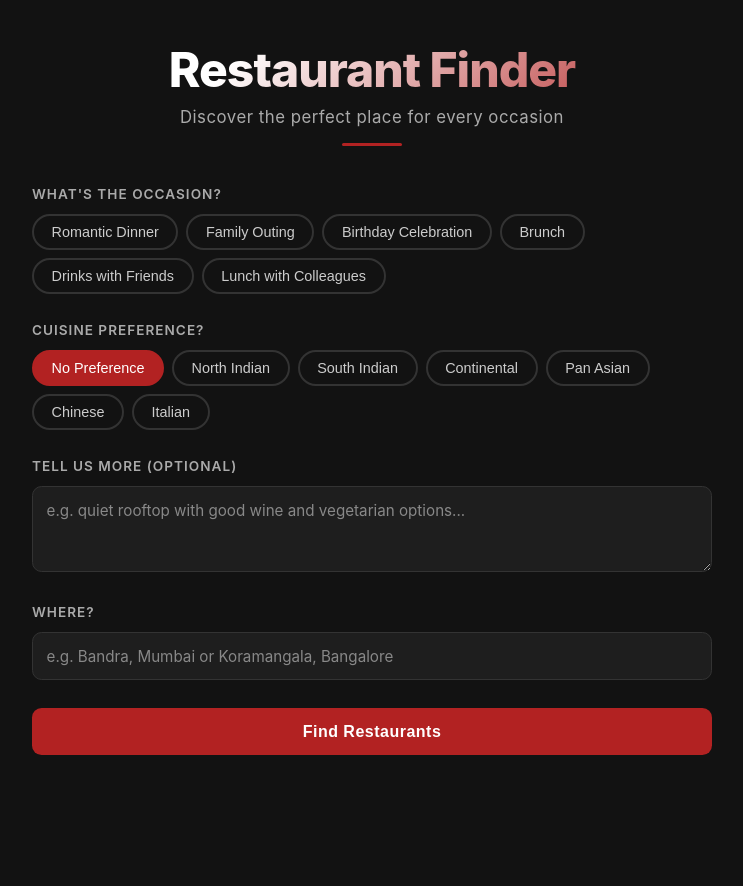
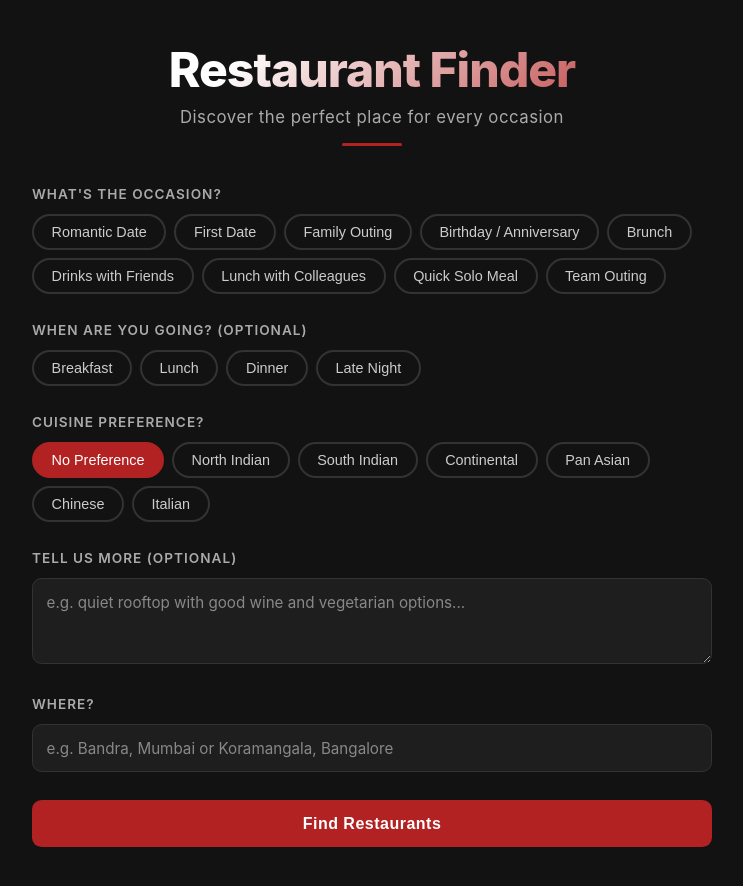
Before and after one commit to vishesh-arora/restaurant-finder, a Next.js app: page / in a window 1280 px wide. Shown: the top 886 px of the page, without its empty margins (268-1011 px from the left). Before the commit the page ends 827 px from the top, so only its background shows below. Built offline with nearby package versions, Linux system fonts and the light colour scheme.

Commit message:
Update page.jsx

```diff
--- a/app/page.jsx
+++ b/app/page.jsx
@@ -3,12 +3,15 @@
 import { useState } from 'react'
 
 const CATEGORIES = [
-  { id: 'romantic', label: 'Romantic Dinner' },
+  { id: 'romantic', label: 'Romantic Date' },
+  { id: 'first_date', label: 'First Date' },
   { id: 'family', label: 'Family Outing' },
-  { id: 'birthday', label: 'Birthday Celebration' },
+  { id: 'birthday', label: 'Birthday / Anniversary' },
   { id: 'brunch', label: 'Brunch' },
   { id: 'drinks', label: 'Drinks with Friends' },
   { id: 'lunch', label: 'Lunch with Colleagues' },
+  { id: 'solo', label: 'Quick Solo Meal' },
+  { id: 'team', label: 'Team Outing' },
 ]
 
 const CUISINES = [
@@ -21,9 +24,17 @@ const CUISINES = [
   { id: 'italian', label: 'Italian' },
 ]
 
+const MEALTIMES = [
+  { id: 'breakfast', label: 'Breakfast' },
+  { id: 'lunch', label: 'Lunch' },
+  { id: 'dinner', label: 'Dinner' },
+  { id: 'late_night', label: 'Late Night' },
+]
+
 export default function Home() {
   const [selectedCategory, setSelectedCategory] = useState(null)
   const [selectedCuisine, setSelectedCuisine] = useState('any')
+  const [selectedMealtime, setSelectedMealtime] = useState(null)
   const [freeText, setFreeText] = useState('')
   const [location, setLocation] = useState('')
   const [allResults, setAllResults] = useState([])
@@ -55,6 +66,7 @@ export default function Home() {
         body: JSON.stringify({
           category: selectedCategory,
           cuisine: selectedCuisine,
+          mealtime: selectedMealtime,
           freeText,
           location,
         }),
@@ -78,6 +90,37 @@ export default function Home() {
   const accent = '#B22222'
   const cardBg = '#1e1e1e'
   const borderColor = '#2a2a2a'
+
+  const PillSelector = ({ label, items, selected, onSelect, multiDeselect }) => (
+    <section style={{ marginBottom: '1.75rem' }}>
+      <h2 style={{ fontSize: '0.85rem', fontWeight: '600', color: '#aaa', textTransform: 'uppercase', letterSpacing: '1px', marginBottom: '0.75rem' }}>
+        {label}
+      </h2>
+      <div style={{ display: 'flex', flexWrap: 'wrap', gap: '0.5rem' }}>
+        {items.map((item) => {
+          const isSelected = selected === item.id
+          return (
+            <button
+              key={item.id}
+              onClick={() => onSelect(isSelected && multiDeselect ? null : item.id)}
+              style={{
+                padding: '0.5rem 1.1rem',
+                borderRadius: '999px',
+                border: `2px solid ${isSelected ? accent : '#333'}`,
+                backgroundColor: isSelected ? accent : 'transparent',
+                color: isSelected ? '#fff' : '#ccc',
+                fontWeight: '500',
+                fontSize: '0.9rem',
+                transition: 'all 0.2s',
+              }}
+            >
+              {item.label}
+            </button>
+          )
+        })}
+      </div>
+    </section>
+  )
 
   return (
     <main style={{ maxWidth: '720px', margin: '0 auto', padding: '2.5rem 1.25rem' }}>
@@ -107,65 +150,32 @@ export default function Home() {
         }} />
       </div>
 
-      {/* Category Picker */}
-      <section style={{ marginBottom: '1.75rem' }}>
-        <h2 style={{ fontSize: '0.85rem', fontWeight: '600', color: '#aaa', textTransform: 'uppercase', letterSpacing: '1px', marginBottom: '0.75rem' }}>
-          What's the occasion?
-        </h2>
-        <div style={{ display: 'flex', flexWrap: 'wrap', gap: '0.5rem' }}>
-          {CATEGORIES.map((cat) => {
-            const isSelected = selectedCategory === cat.id
-            return (
-              <button
-                key={cat.id}
-                onClick={() => setSelectedCategory(isSelected ? null : cat.id)}
-                style={{
-                  padding: '0.5rem 1.1rem',
-                  borderRadius: '999px',
-                  border: `2px solid ${isSelected ? accent : '#333'}`,
-                  backgroundColor: isSelected ? accent : 'transparent',
-                  color: isSelected ? '#fff' : '#ccc',
-                  fontWeight: '500',
-                  fontSize: '0.9rem',
-                  transition: 'all 0.2s',
-                }}
-              >
-                {cat.label}
-              </button>
-            )
-          })}
-        </div>
-      </section>
+      {/* Occasion */}
+      <PillSelector
+        label="What's the occasion?"
+        items={CATEGORIES}
+        selected={selectedCategory}
+        onSelect={setSelectedCategory}
+        multiDeselect={true}
+      />
 
-      {/* Cuisine Picker */}
-      <section style={{ marginBottom: '1.75rem' }}>
-        <h2 style={{ fontSize: '0.85rem', fontWeight: '600', color: '#aaa', textTransform: 'uppercase', letterSpacing: '1px', marginBottom: '0.75rem' }}>
-          Cuisine preference?
-        </h2>
-        <div style={{ display: 'flex', flexWrap: 'wrap', gap: '0.5rem' }}>
-          {CUISINES.map((c) => {
-            const isSelected = selectedCuisine === c.id
-            return (
-              <button
-                key={c.id}
-                onClick={() => setSelectedCuisine(c.id)}
-                style={{
-                  padding: '0.5rem 1.1rem',
-                  borderRadius: '999px',
-                  border: `2px solid ${isSelected ? accent : '#333'}`,
-                  backgroundColor: isSelected ? accent : 'transparent',
-                  color: isSelected ? '#fff' : '#ccc',
-                  fontWeight: '500',
-                  fontSize: '0.9rem',
-                  transition: 'all 0.2s',
-                }}
-              >
-                {c.label}
-              </button>
-            )
-          })}
-        </div>
-      </section>
+      {/* Mealtime */}
+      <PillSelector
+        label="When are you going? (optional)"
+        items={MEALTIMES}
+        selected={selectedMealtime}
+        onSelect={(id) => setSelectedMealtime(selectedMealtime === id ? null : id)}
+        multiDeselect={true}
+      />
+
+      {/* Cuisine */}
+      <PillSelector
+        label="Cuisine preference?"
+        items={CUISINES}
+        selected={selectedCuisine}
+        onSelect={setSelectedCuisine}
+        multiDeselect={false}
+      />
 
       {/* Free Text */}
       <section style={{ marginBottom: '1.75rem' }}>
@@ -307,7 +317,9 @@ export default function Home() {
                       )}
                     </div>
                   </div>
+
                   <p style={{ color: '#888', fontSize: '0.88rem', margin: '0.3rem 0' }}>{r.address}</p>
+
                   {r.reason && (
                     <p style={{
                       marginTop: '0.85rem',
@@ -320,6 +332,27 @@ export default function Home() {
                       {r.reason}
                     </p>
                   )}
+
+                  {/* Google Maps Link */}
+                  <a
+                    href={`https://www.google.com/maps/search/?api=1&query=${encodeURIComponent(r.name + ' ' + r.address)}`}
+                    target="_blank"
+                    rel="noopener noreferrer"
+                    style={{
+                      display: 'inline-block',
+                      marginTop: '1rem',
+                      padding: '0.4rem 0.9rem',
+                      backgroundColor: 'transparent',
+                      color: accent,
+                      border: `1.5px solid ${accent}`,
+                      borderRadius: '999px',
+                      fontSize: '0.82rem',
+                      fontWeight: '600',
+                      textDecoration: 'none',
+                    }}
+                  >
+                    Open in Maps →
+                  </a>
                 </div>
               </div>
             ))}
```
